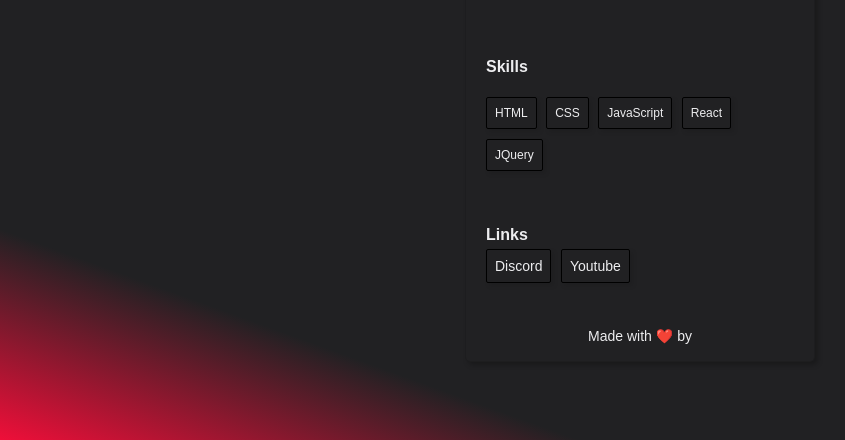
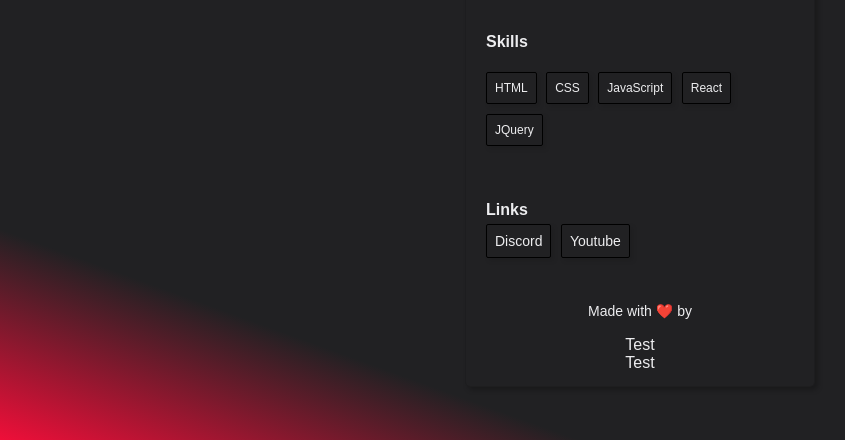
Before and after one commit to DaKoafe/Web, a plain HTML site: page index.html in a window 1280 px wide. Shown: the part 360-800 px from the top of the page, without its empty margins (0-845 px from the left). Drawn offline with Linux system fonts and the light colour scheme.

Commit message:
Update styles.css

```diff
--- a/Koafe/css/styles.css
+++ b/Koafe/css/styles.css
@@ -223,6 +223,10 @@ body {
     cursor: pointer;
 }
 
+.koafe-d9ianck div:before {
+    content: 'Test'
+}
+
 /* Colors */
 
 #main-red {
```
